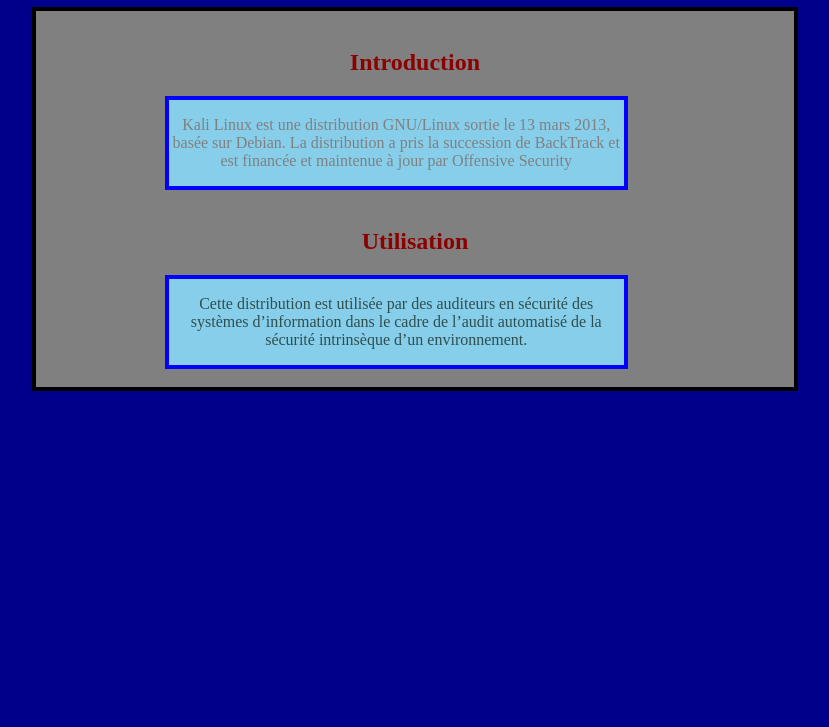
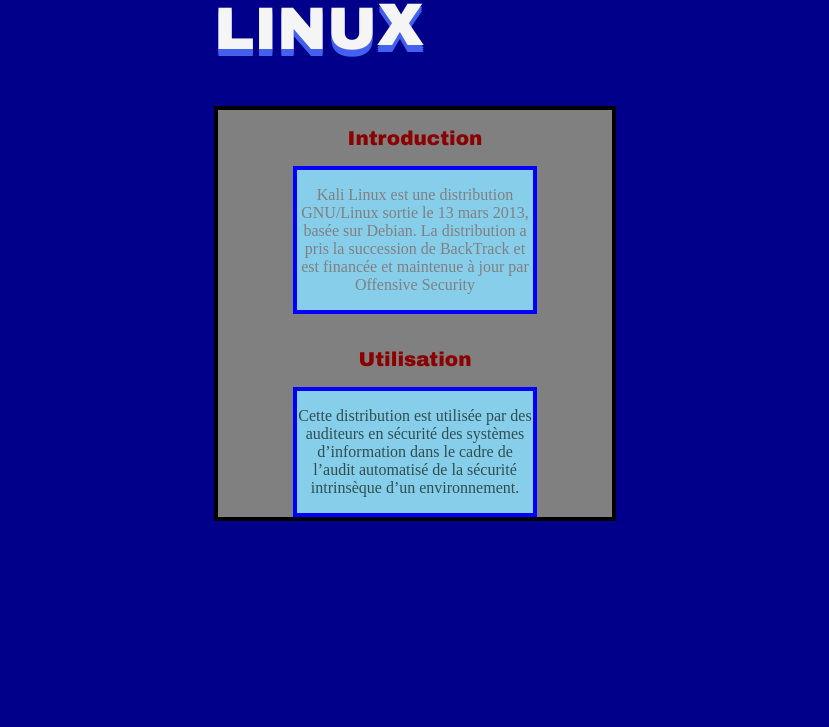
Before and after one commit to lenny974/portfolio2023, a plain HTML site: page tp1.html in a window 1280 px wide. Shown: the part 73-800 px from the top of the page, without its empty margins (229-1058 px from the left). Drawn offline with Linux system fonts and the light colour scheme.

Commit message:
Add files via upload

```diff
--- /dev/null
+++ b/cssform.css
@@ -0,0 +1,39 @@
+body
+{
+    background-color: grey;
+    color: yellow;
+}
+
+h1
+{
+text-align: center;
+}
+
+
+table
+{
+    height: 400px;
+    width: 40%;
+    margin-left: auto;
+    margin-right: auto;
+}
+
+button
+
+{
+
+    width: 200px;
+    border: 2px solid black;
+    border-radius: 26px;
+    background-color:yellow;
+    height: 50px;
+    padding: 12px 32px;
+
+}
+
+button:hover {
+    background-color:white;
+    color: yellow;
+    border: 2px solid yellow;
+    cursor: pointer;
+}
--- a/style1.css
+++ b/style1.css
@@ -3,12 +3,24 @@ body
 background-color:darkblue;
 
 	color: blue;
+
+
+
 }
 
 h2
 {
 
 	color: darkred;
+
+	position: relative;
+	display: center;
+	font-size: 20px;
+	font-family: arial black;
+
+
+
+
 }
 
 .cadre1
@@ -16,8 +28,10 @@ h2
 background-color: grey;
 border: 4px solid black;
 text-align: center;
-width: 60%;
-margin-left: 20%;
+width: 100%;
+margin-left: auto;
+margin-right: auto;
+
 }
 
 .cadre2
@@ -26,7 +40,8 @@ background-color: skyblue;
 border: 4px solid blue;
 text-align: center;
 width: 60%;
-margin-left: 17%;
+margin-left: auto;
+margin-right: auto;
 }
 
 .p1
@@ -43,6 +58,78 @@ margin-left: 17%;
 
 h1
 {
+   width: 100%;
+   margin-left: auto;
+	margin-right: auto;
 
 	color: whitesmoke;
 }
+.b, .o, .u, .n, .c, .e {
+	color: #4cc9f0;
+	text-shadow: 0 3px #4361ee, 0 5px #4361ee, 0 7px #4361ee;
+
+
+ position: top;
+
+}
+
+
+
+
+
+
+  .bouncing-text {
+	position: relative;
+	display: flex;
+	font-size: 30px;
+	font-family: arial black;
+	width: 100%;
+	text-align: center;
+
+}
+  @keyframes bounce {
+	0%   { transform: scale(1,1) translateY(0); }
+	10%  { transform: scale(1.1,.9) translateY(0); }
+	30%  { transform: scale(.9,1.1)   translateY(-55px);}
+	50%  { transform: scale(1.05,.95) translateY(0); }
+	58%  { transform: scale(1,1) translateY(-7px); }
+	65%  { transform: scale(1,1) translateY(0);}
+	100% { transform: scale(1,1) translateY(0);}
+}
+
+.b {
+animation: bounce 1s ease infinite;
+text-align: center;
+}
+
+.o {
+animation: bounce 1s ease infinite .1s;
+text-align: center;
+}
+
+.u {
+animation: bounce 1s ease infinite .2s;
+text-align: center;
+}
+
+.n {
+animation: bounce 1s ease infinite .3s;
+text-align: center;
+}
+
+.c {
+animation: bounce 1s ease infinite .4s;
+text-align: center;
+}
+
+
+
+
+
+table
+{
+	width: 400px;
+	text-align: center;
+	margin-left: auto;
+	margin-right: auto;
+}
--- /dev/null
+++ b/style2.css
@@ -0,0 +1,42 @@
+body
+{
+text-align: center;
+    background-color: hotpink ;
+}
+h1
+{
+color: white;
+font-family: verdana;
+font-size: 3em;
+}
+div
+{
+border: 2px solid whitesmoke;
+width: 50%;
+margin-left: auto;
+margin-right: auto;
+border-radius: 25px;
+padding: 15px 32px;
+text-align: center;
+}
+
+button
+{
+    width: 300px;
+    border: 2px solid black;
+    border-radius: 26px;
+    background-color: lightsteelblue;
+    height: 50px;
+    margin-top: 3px;
+
+
+}
+
+button:hover {
+    background-color: black;
+    color: lightsteelblue;
+    border: 2px solid white;
+    transform: rotate(5deg) ;
+    box-shadow: 30px;
+    cursor: pointer;
+}
--- /dev/null
+++ b/style3.css
@@ -0,0 +1,57 @@
+body
+{
+    background-color: black;
+    font-family: arial;
+    font-size: 1em;
+    margin-left: auto;
+    margin-right: auto;
+}
+
+h1 {
+    color: red;
+text-align: center;
+}
+
+div
+{
+
+   width: 50%;
+
+    border: solid 2px red;
+    border-radius: 25px;
+    margin-left: auto;
+    margin-right: auto;
+text-align: center;
+}
+
+button
+
+{
+
+    width: 300px;
+    border: 2px solid black;
+    border-radius: 26px;
+    background-color: red;
+    height: 50px;
+    padding: 12px 32px;
+    margin-top: 5px;
+    margin-bottom: 5px;
+}
+input
+{
+background-color: black;
+border: solid 2px white;
+border-radius: 25px;
+width: 400px;
+height: 20px;
+padding: 12px 32px;
+margin-top: 5px;
+
+}
+
+button:hover {
+    background-color: black;
+    color: white;
+    border: 2px solid white;
+    cursor: pointer;
+}
--- a/tp1.html
+++ b/tp1.html
@@ -8,11 +8,28 @@
 
 </head>
 <body>
-<h1 align="center">Kali Linux</h1>
 
-<div class="cadre1">
+	<table > <tr ><td class="titre">
 
-	<br>
+
+
+
+	<div class="bouncing-text">
+		<div class="b"><h1>L</h1></div>
+		<div class="o"><h1>I</h1></div>
+		<div class="u"><h1>N</h1></div>
+		<div class="n"><h1>U</h1></div>
+		<div class="c"><h1>X</h1></div>
+		<div class="shadow"></div>
+		<div class="shadow-two"></div>
+	  </div>
+
+
+	</td></tr>
+
+	  <tr><td><div class="cadre1">
+
+
 
 
 <h2>Introduction</h2>
@@ -25,8 +42,11 @@
 <div class="cadre2">
 <p class="p2" align="center">Cette distribution est utilisée par des auditeurs en sécurité des systèmes d’information dans le cadre de l’audit automatisé de la sécurité intrinsèque d’un environnement.</p>
 </div>
-
+</td></tr>
 <br>
 </div>
+
+</table>
+
 </body>
 </html>
```
Also changed, not shown: formulaire_css.html (added, +88 -0 lines), identifiant.html (added, +31 -0 lines), organisme.html (added, +28 -0 lines), sommaire.html (+3 -1 lines), supprimer_organisme.html (added, +29 -0 lines).
